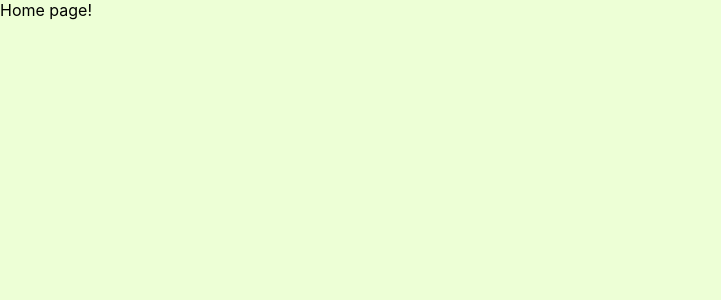
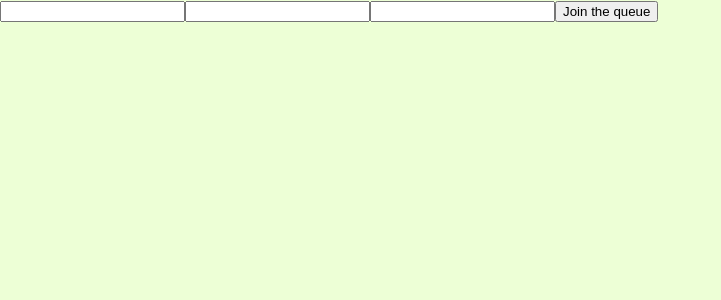
Before and after one commit to jckw/reyka, a React (Create React App) app: page / in a window 1280 px wide. Shown: the top 300 px of the page, without its empty margins (0-721 px from the left). Built offline with nearby package versions, Linux system fonts and the light colour scheme.

Commit message:
Add files via upload

```diff
--- a/src/pages/Home.js
+++ b/src/pages/Home.js
@@ -1,9 +1,51 @@
 import React from 'react'
+import { navigate } from '@reach/router'
 
 class Home extends React.Component {
+    constructor(props) {
+        super(props)
+        this.state = {
+            word1: '',
+            word2: '',
+            word3: ''
+        }
+    }
+
+    _onSubmit = event => {
+        console.log(this.state)
+        // find out which queue these words match with
+        // get the slug of that queue (probably just the id)
+        // navigate to that queue page, thereby joining the queue
+        navigate('/queue/')
+        event.preventDefault()
+    }
+
+    updateWordInput = wordNum => event => {
+        this.setState({
+            [wordNum]: event.target.value
+        })
+    }
+
     render() {
         return (
-            <div>Home page!</div>
+            <form onSubmit={this._onSubmit}>
+                <input
+                    type="text"
+                    value={this.state.word1}
+                    onChange={this.updateWordInput('word1')}
+                />
+                <input
+                    type="text"
+                    value={this.state.word2}
+                    onChange={this.updateWordInput('word2')}
+                />
+                <input
+                    type="text"
+                    value={this.state.word3}
+                    onChange={this.updateWordInput('word3')}
+                />
+                <input type="submit" value="Join the queue" />
+            </form>
         )
     }
 }
```
